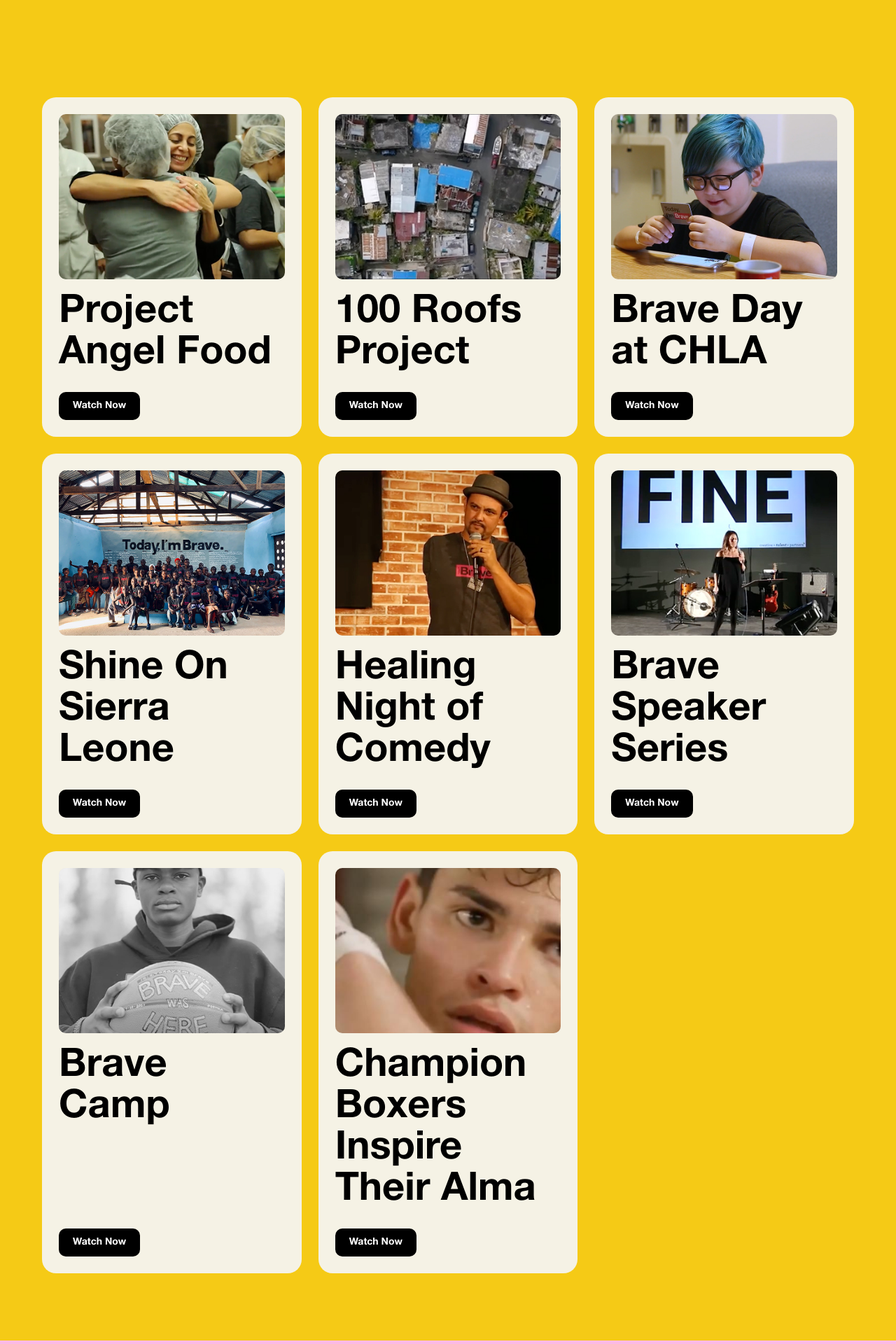
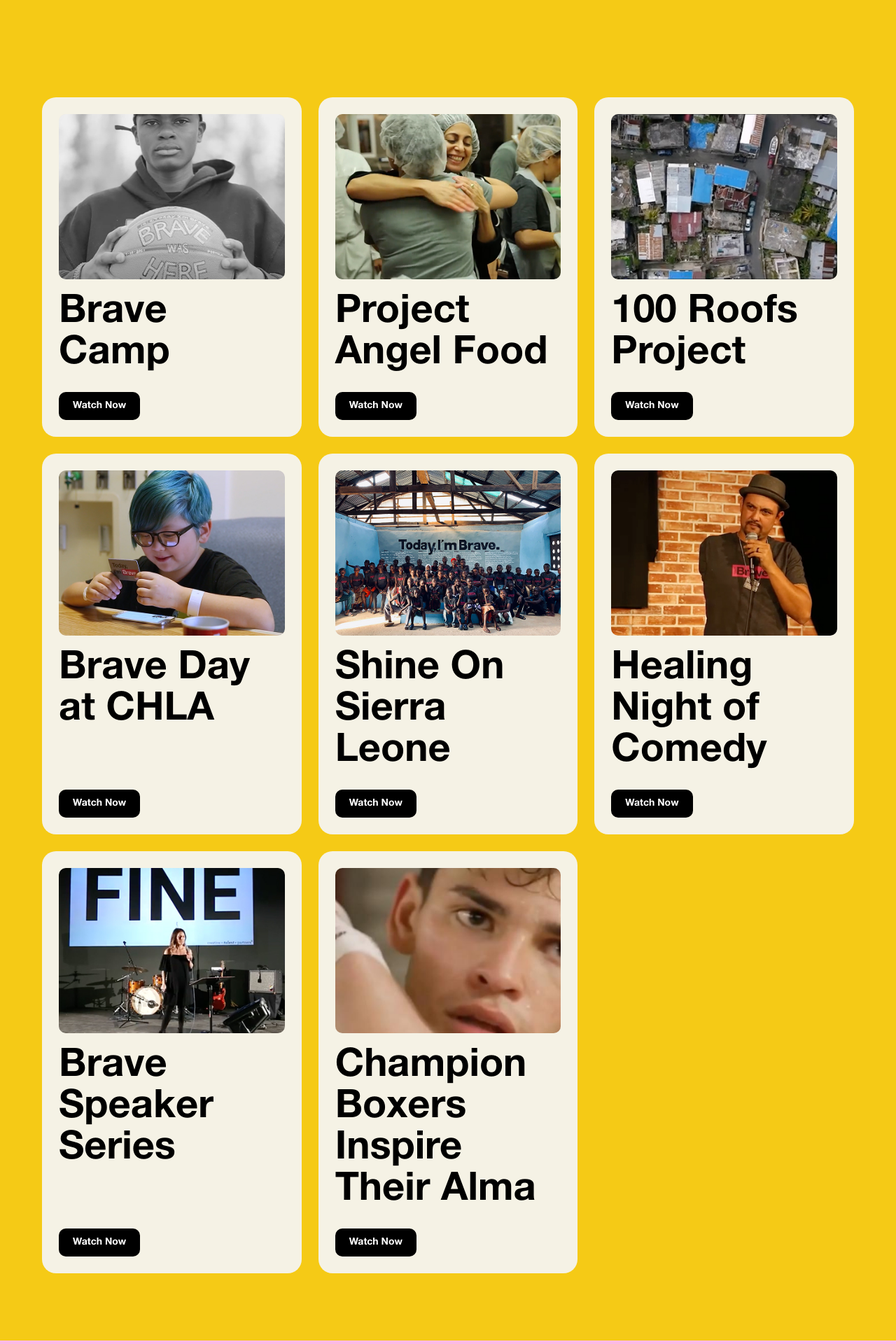
Before and after one commit to davidngoliath/tib-2026, a Next.js app: page /en/action in a window 1280 px wide. Shown: the part 700-2620 px from the top of the page at 70% size. Built offline with nearby package versions, Linux system fonts and the light colour scheme; no server answers.

Commit message:
Move Brave Camp to top of action page

```diff
--- a/content/actions.ts
+++ b/content/actions.ts
@@ -10,6 +10,11 @@ export type ActionItem = {
 };
 
 export const actions: ActionItem[] = [
+  {
+    title: "Brave Camp",
+    image: "/images/action/brave-camp.jpg",
+    video: { type: "embed", provider: "youtube", id: "rssaX0Px0Zk" },
+  },
   {
     title: "Project Angel Food",
     image: "/images/action/project-angel-food.jpg",
@@ -47,11 +52,6 @@ export const actions: ActionItem[] = [
     featured: true,
   },
   {
-    title: "Brave Camp",
-    image: "/images/action/brave-camp.jpg",
-    video: { type: "embed", provider: "youtube", id: "rssaX0Px0Zk" },
-  },
-  {
     title: "Champion Boxers Inspire Their Alma",
     image: "/images/action/champion-boxers-inspire-their-alma.jpg",
     video: { type: "embed", provider: "youtube", id: "-tOAg5c8dqA" },
```
